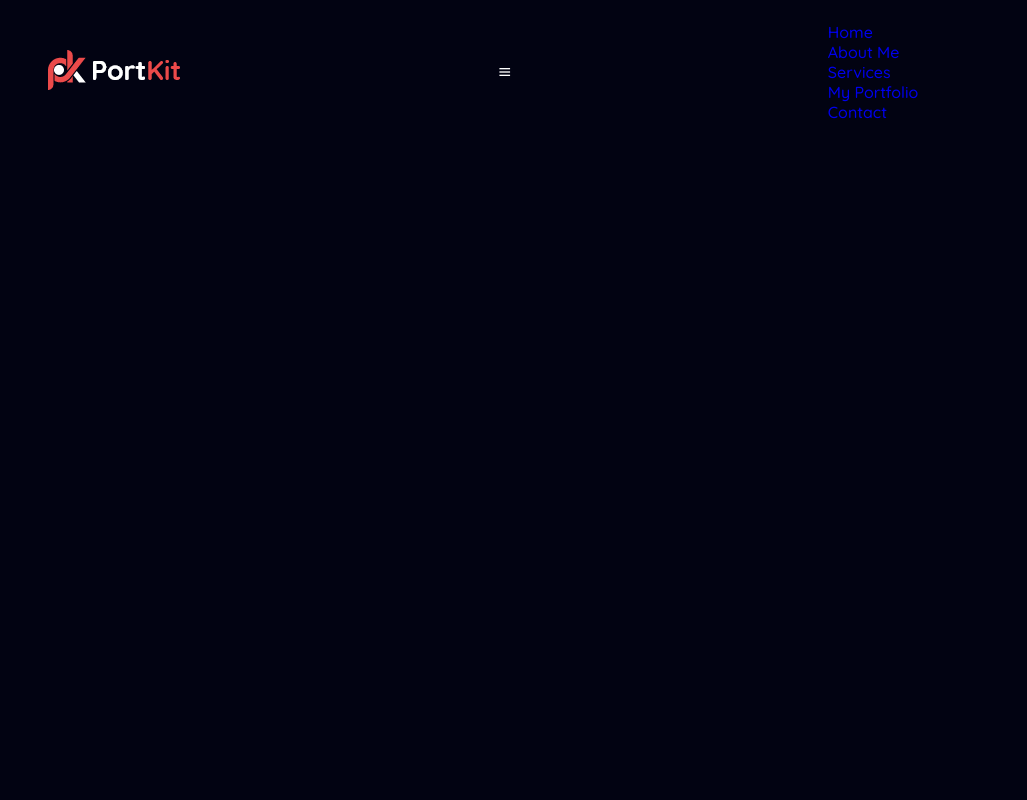
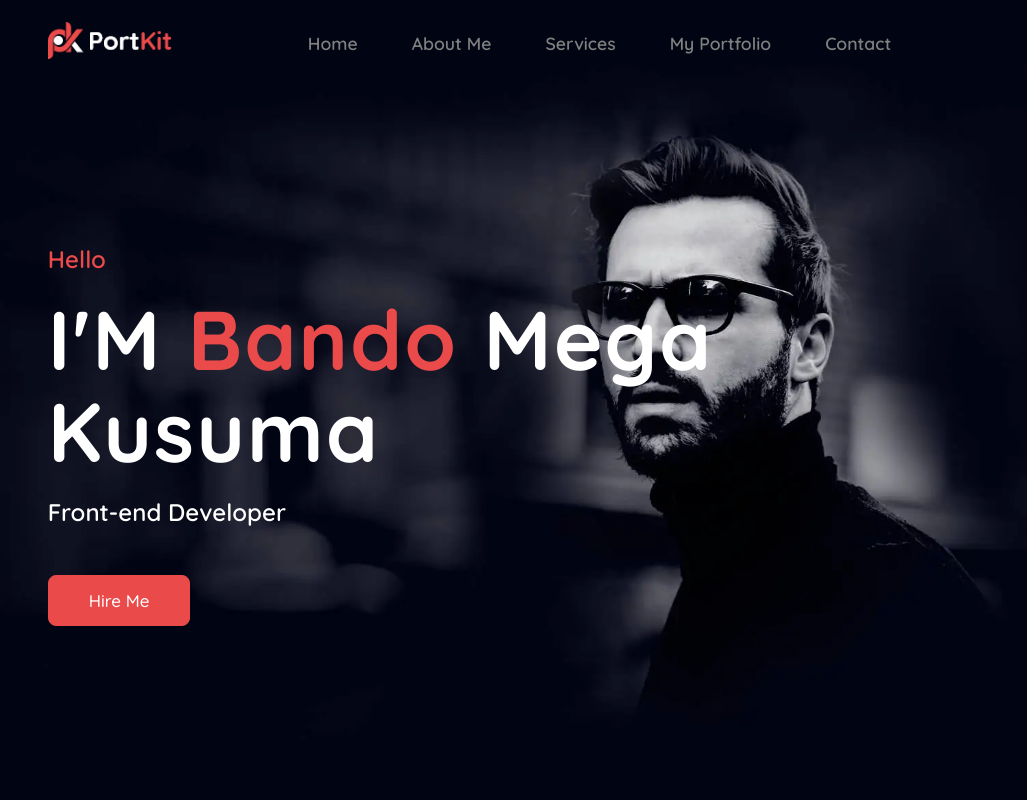
Before and after one commit to bando9/personalweb1, a plain HTML site: page index.html in a window 1280 px wide. Shown: the top 800 px of the page, without its empty margins (157-1184 px from the left). Drawn offline with nearby package versions, Linux system fonts and the light colour scheme.

Commit message:
heroes complete, menambah about (blm selesai)

```diff
--- a/index.html
+++ b/index.html
@@ -32,7 +32,43 @@
         </ul>
     </header>
 
+    <!-- home -->
+    <section class="home" id="home">
+        <div class="home-text">
+            <h4>Hello</h4>
+            <h1>I'M <span>Bando</span> Mega Kusuma</h1>
+            <h3>Front-end Developer</h3>
+            <a href="#" class="btn">Hire Me</a>
+        </div>
+    </section>
 
+    <!-- About -->
+    <section class="about" id="about">
+        <div class="about-img">
+            <img src="img/about.png" alt="about-image">
+        </div>
+
+        <div class="about-text">
+            <h2>About Me</h2>
+            <h4>Hi, Im Here To Help Your Next Project</h4>
+            <p>Lorem ipsum, dolor sit amet consectetur adipisicing elit. Ducimus ratione beatae voluptate aperiam maxime. Doloremque, debitis sapiente ipsam eveniet in dolorem quis ducimus tenetur quos.</p>
+            <div class="about-gri">
+                <div class="about-in">
+                    <h5>1. Problem Solving</h5>
+                </div>
+                <div class="about-in">
+                    <h5>2. Creative Idea</h5>
+                </div>
+                <div class="about-in">
+                    <h5>3. Search a lot</h5>
+                </div>
+                <div class="about-in">
+                    <h5>4. High Quality</h5>
+                </div>
+            </div>
+            <a href="#" class="btn">Contact Me</a>
+        </div>
+    </section>
     <!-- custom js link -->
     <script src="script.js" type="text/javascript"></script>
 </body>
--- a/style.css
+++ b/style.css
@@ -35,3 +35,81 @@ header {
     border-bottom: 1px solid transparent;
     transition: all .4s ease;
 }
+.logo img {
+    width: 125px;
+    height: auto;
+}
+.navbar {
+    display: flex;
+}
+.navbar a {
+    color: var(--second-color);
+    font-size: var(--p-font);
+    font-weight: 600;
+    padding: 10px 25px;
+    margin: 0 2px;
+    border-radius: 0.5rem;
+    transition: all .4s ease;
+}
+.navbar a:hover {
+    background-color: var(--main-color);
+    color: var(--text-color);
+}
+#menu-icon {
+    font-size: 36px;
+    color: var(--text-color);
+    z-index: 10001;
+    cursor: pointer;
+    display: none;
+}
+
+section {
+    padding: 160px 16% 90px;
+}
+.home {
+    height: 100vh;
+    width: 100%;
+    position: relative;
+    background: url(/img/background.jpg);
+    background-size: cover;
+    background-position: center;
+    display: flex;
+    align-items: center;
+    justify-content: flex-start;
+}
+.home-text h1{
+    margin: 20px 0;
+    font-size: var(--h1-font);
+    font-weight: bold;
+    line-height: 1.1;
+    letter-spacing: 2px;
+}
+span {
+    color: var(--main-color);
+}
+.home-text h4 {
+    color: var(--main-color);
+    font-size: 24px;
+    font-weight: 600;
+}
+.home-text h3 {
+    font-size: 24px;
+    font-weight: 600;
+    margin-bottom: 3rem;
+}
+.btn {
+    display: inline-block;
+    padding: 14px 40px;
+    border-radius: 0.5rem;
+    font-size: 17px;
+    font-weight: 500;
+    background: var(--main-color);
+    color: var(--text-color);
+    border: 1px solid var(--main-color);
+    transition: all .40s ease;
+}
+.btn:hover {
+    transform: scale(1.01) translateY(-5px);
+    background: transparent;
+    border: 1px solid var(--main-color);
+}
```
